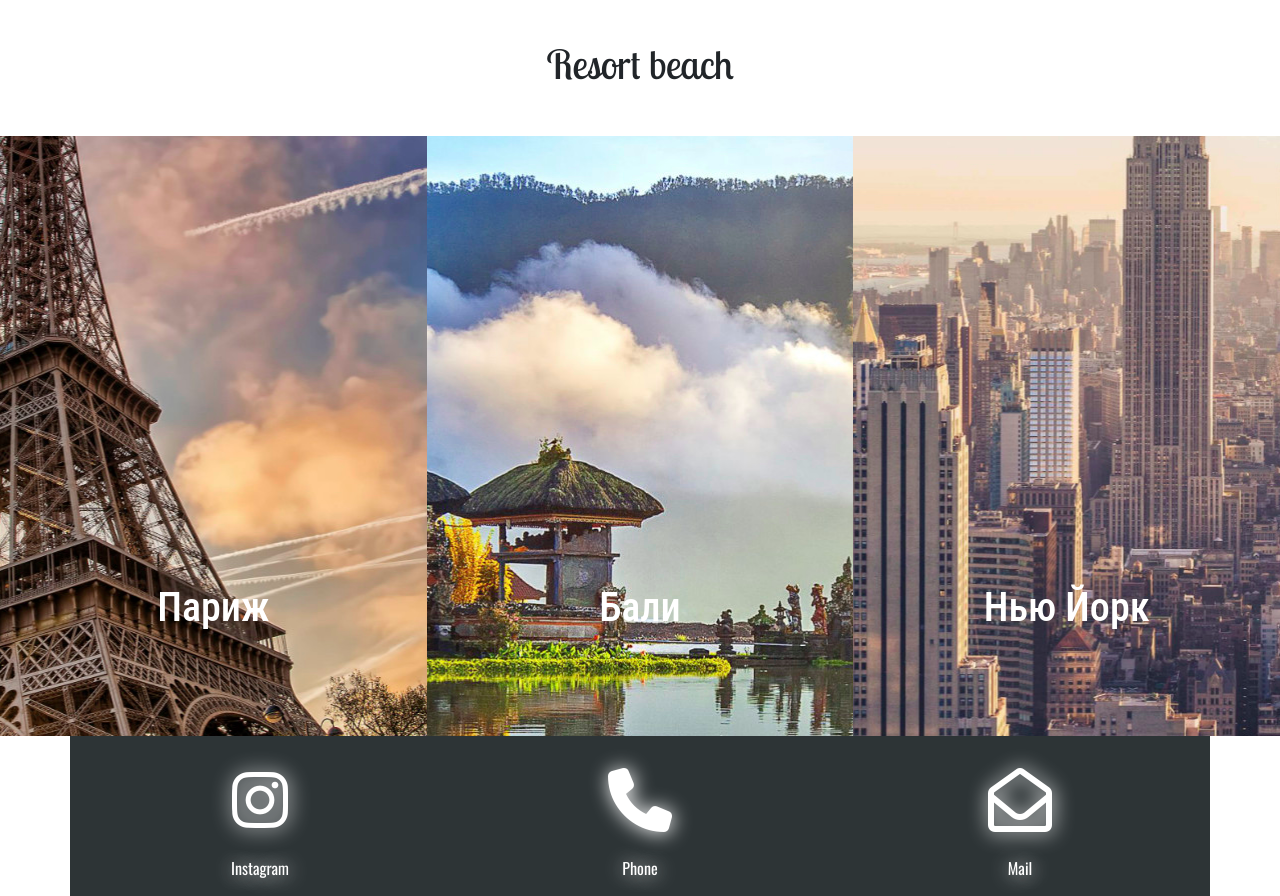
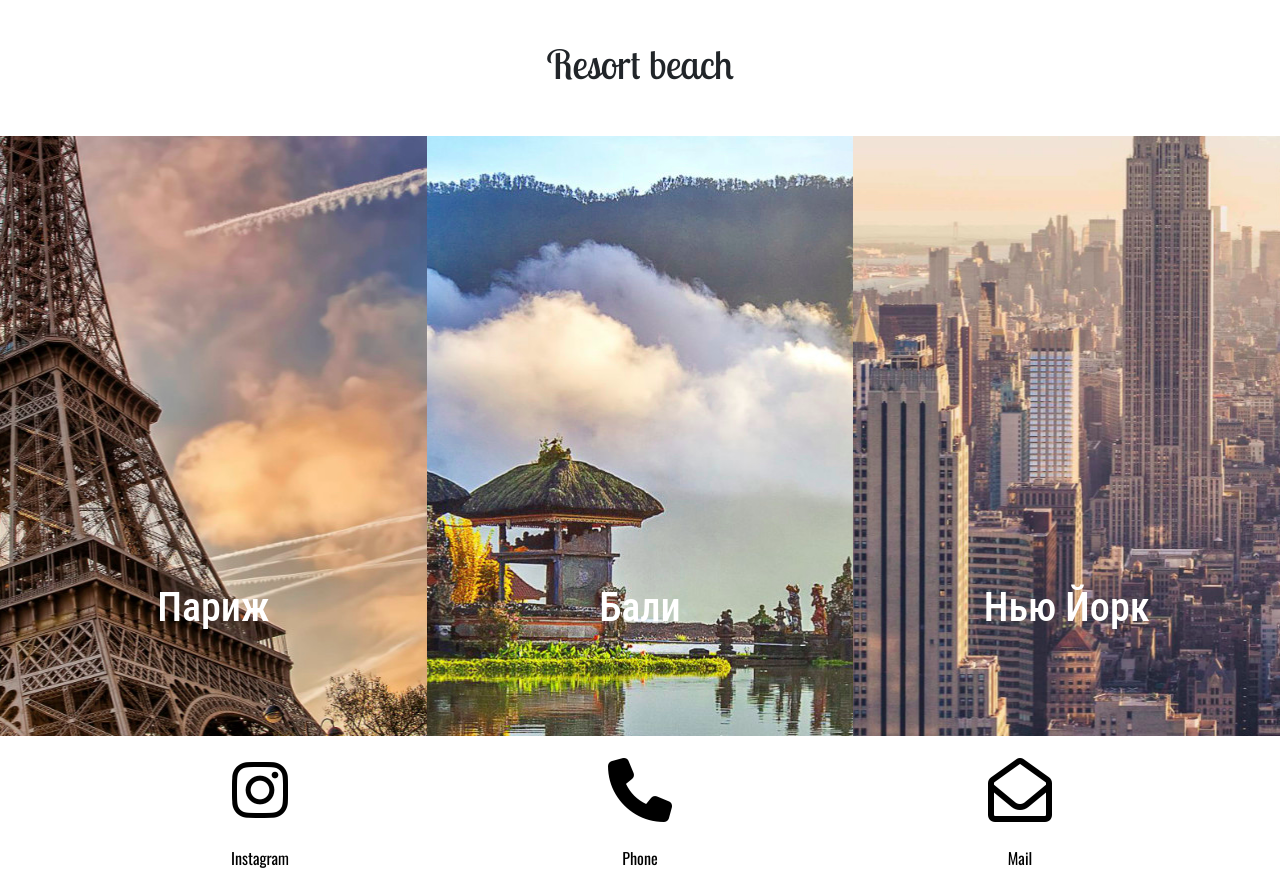
Before and after one commit to Soapheart/irennv, a plain HTML site: page index.html in a window 1280 px wide. Drawn offline with nearby package versions, Linux system fonts and the light colour scheme.

Commit message:
Add files via upload

```diff
--- a/css/style.css
+++ b/css/style.css
@@ -1,3 +1,4 @@
+
 h1{
     font-family: 'Lobster Two', cursive;
 }
@@ -16,25 +17,17 @@ p{
     text-align: center;
 }
 .footer a{
-    text-shadow: 1px 1px 20px;
+    color: black;
     position:inherit;
     top: 20%;
     transform: translate(0, -50%);
-    color: white;
     text-decoration: none;
 }
 .footer a:hover{
     color: #e84393;
+    text-shadow: 1px 1px 20px #e84393;
     text-decoration: none;
 }
-.inst{
-    background-color: #2d3436;
-}
-.phone{
-    background-color:#2d3436;
-}
-.mail{
-    background-color:#2d3436;
 }
 .footer div{
     height: inherit;
```
